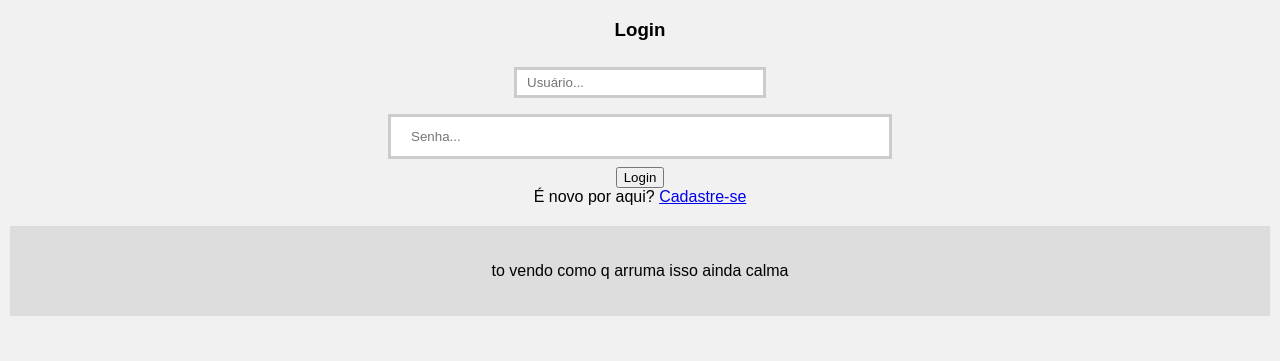
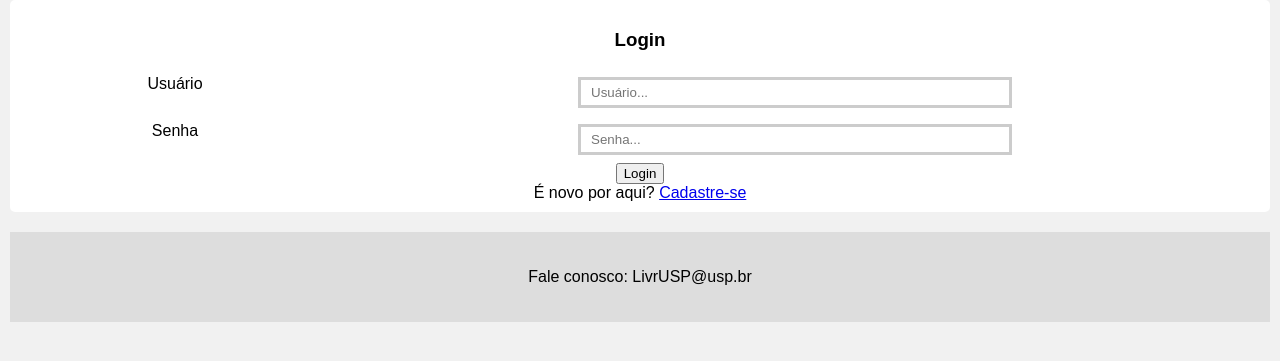
Before and after one commit to gabrielsb10/site_final_livrusp, a Django app: page /login/ in a window 1280 px wide. Shown: the part 100-461 px from the top of the page. Run offline with Django 3.2, Linux system fonts and the light colour scheme.

Commit message:
login e cadastros prontos

```diff
--- a/livrusp/static/livrusp/style.css
+++ b/livrusp/static/livrusp/style.css
@@ -9,14 +9,10 @@ body {
   font-family: Arial;
   padding: 10px;
   background: #f1f1f1;
+
 }
-/* header {
-    text-align: center;
-    background-color: rgb(238, 238, 247);
-    margin: -15px;
-    padding: -15px;
-    margin-top: 0;
- }*/
+
+
 header {
     background-color: #f88b0c;
     text-align: center;
@@ -97,7 +93,7 @@ body {
 }
 
 input[type=text] {
-    width: 20%;
+    width: 35%;
     padding: 5px 10px;
     margin: 8px 0;
     box-sizing: border-box;
@@ -107,8 +103,8 @@ input[type=text] {
     outline: none;
 }
 input[type=password] {
-    width: 40%;
-    padding: 12px 20px;
+    width: 35%;
+    padding: 5px 10px;
     margin: 8px 0;
     box-sizing: border-box;
     border: 3px solid #ccc;
@@ -117,8 +113,8 @@ input[type=password] {
     outline: none;
 }
 input[type=email] {
-    width: 40%;
-    padding: 12px 20px;
+    width: 35%;
+    padding: 5px 10px;
     margin: 8px 0;
     box-sizing: border-box;
     border: 3px solid #ccc;
@@ -131,12 +127,14 @@ input[type=email] {
     float: left;
     width: 25%;
     margin-top: 6px;
+    text-align: center;
 }
 
 .input-group mb-3 {
     float: left;
-    width: 70%;
+    width: 30%;
     margin-top: 6px;
+    text-align: left;
 }
 
 
@@ -151,3 +149,10 @@ input[type=password]:focus {
 input[type=email]:focus {
     border: 3px solid #f88b0c;
 }
+
+.user_card {
+    border-radius: 5px;
+    background-color: #ffffff;
+    padding: 10px;
+    text-align: center;
+}
--- a/livrusp/templates/layout.html
+++ b/livrusp/templates/layout.html
@@ -48,7 +48,9 @@
   </p>
   {% endif %}
   <div class="footer">
-    <p>to vendo como q arruma isso ainda calma</p>
+    <div class="footer1">
+      <p>Fale conosco: LivrUSP@usp.br</p>
+    </div>
   </div>
 
 </body>
--- a/livrusp/templates/registration/login.html
+++ b/livrusp/templates/registration/login.html
@@ -14,6 +14,9 @@
       <div class="d-flex justify-content-center form_container">
         <form method="POST" action="">
           {% csrf_token %}
+          <div class="id">
+            <label for="username">Usuário</label>
+          </div>
           <div class="input-group mb-3">
             <div class="input-group-append">
               <span class="input-group-text"><i class="fas fa-user"></i></span>
@@ -21,7 +24,9 @@
 
             <input type="text" name="username" placeholder="Usuário..." class="form-control">
           </div>
-
+          <div class="id">
+            <label for="password">Senha</label>
+          </div>
           <div class="input-group mb-2">
             <div class="input-group-append">
               <span class="input-group-text"><i class="fas fa-key"></i></span>
```
Also changed, not shown: livrusp/templates/registration/register.html (+4 -4 lines).
